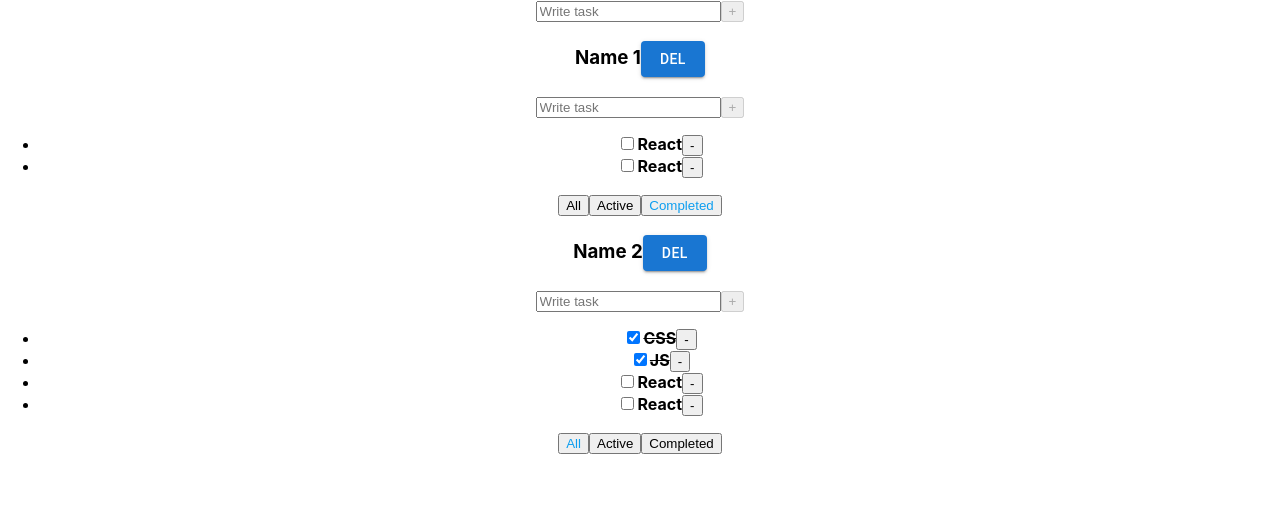
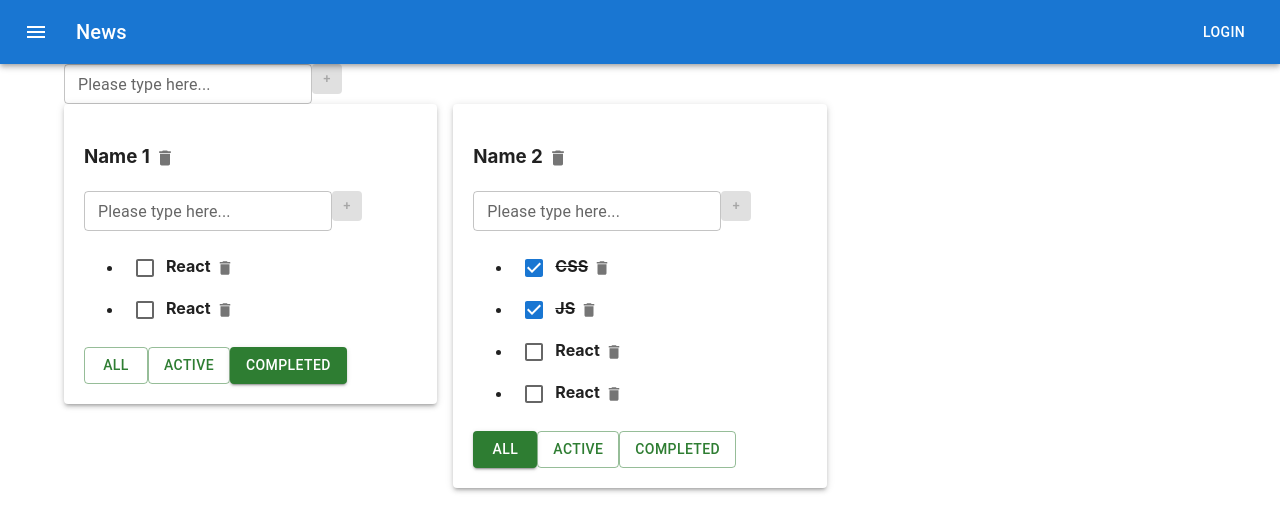
Before and after one commit to WebSergeevDima/it-incubator-todolist-ts, a React (Create React App) app: page / in a window 1280 px wide. Shown: the top 532 px of the page. Built offline with nearby package versions, Linux system fonts and the light colour scheme.

Commit message:
completed week 7

```diff
--- a/package.json
+++ b/package.json
@@ -5,6 +5,7 @@
   "dependencies": {
     "@emotion/react": "^11.10.6",
     "@emotion/styled": "^11.10.6",
+    "@mui/icons-material": "^5.11.16",
     "@mui/material": "^5.11.16",
     "@testing-library/jest-dom": "^5.14.1",
     "@testing-library/react": "^13.0.0",
--- a/src/AddItemForm.tsx
+++ b/src/AddItemForm.tsx
@@ -1,4 +1,6 @@
 import React, {ChangeEvent, KeyboardEvent, useState} from "react";
+import Button from "@mui/material/Button";
+import TextField from "@mui/material/TextField";
 
 type PropsType = {
     callBack: (todolistId: string) => void
@@ -10,9 +12,9 @@ const AddItemForm: React.FC<PropsType> = (props) => {
     let [error, setError] = useState<boolean>(false);
 
     const recommendedTitleLang = 20;
-    const isAddTaskPossible:boolean = !title.length || title.length > recommendedTitleLang;
+    const isAddTaskPossible: boolean = !title.length || title.length > recommendedTitleLang;
 
-    const setLocalTitleHandler = (e: ChangeEvent<HTMLInputElement>) =>  setTitle(e.currentTarget.value);
+    const setLocalTitleHandler = (e: ChangeEvent<HTMLInputElement>) => setTitle(e.currentTarget.value);
 
     const onKeyDownAddTaskHandler = (e: KeyboardEvent<HTMLInputElement>) => isAddTaskPossible ? undefined : e.key === 'Enter' && addTaskHandler();
 
@@ -20,7 +22,7 @@ const AddItemForm: React.FC<PropsType> = (props) => {
 
         const trimmedTitle = title.trim();
 
-        if(trimmedTitle) {
+        if (trimmedTitle) {
             props.callBack(trimmedTitle);
         } else {
             setError(true);
@@ -31,13 +33,21 @@ const AddItemForm: React.FC<PropsType> = (props) => {
     const longTitle = title.length > recommendedTitleLang ? <h2>Is big(</h2> : '';
     const errorTitleMessage = error && <h2>Is HARD!!(</h2>;
 
+    const buttonStyle = {maxWidth: '30px', maxHeight: '30px', minWidth: '30px', minHeight: '30px'};
+
     return (
         <div>
-            <input placeholder={'Write task'} value={title} onChange={setLocalTitleHandler}
-                   onKeyDown={onKeyDownAddTaskHandler} className={error ? 'input-error' : ''}/>
-            <button onClick={addTaskHandler} disabled={isAddTaskPossible}>+</button>
+            {/*{ className={error ? 'input-error' : ''}}*/}
+            <TextField
+                size={'small'}
+                id="outlined-basic"
+                label={error ? 'Title is req-d!' : 'Please type here...'}
+                variant="outlined" value={title}
+                onChange={setLocalTitleHandler}
+                       onKeyDown={onKeyDownAddTaskHandler} error={!!error}  />
+            <Button variant="contained" size="small" onClick={addTaskHandler} disabled={isAddTaskPossible}
+                    style={buttonStyle}>+</Button>
             {longTitle}
-            {errorTitleMessage}
         </div>
     );
 }
--- a/src/App.css
+++ b/src/App.css
@@ -1,44 +1,5 @@
 .App {
-  text-align: center;
 }
-
-.App-logo {
-  height: 40vmin;
-  pointer-events: none;
-}
-
-
-@media (prefers-reduced-motion: no-preference) {
-  .App-logo {
-    animation: App-logo-spin infinite 20s linear;
-  }
-}
-
-.App-header {
-  background-color: #282c34;
-  min-height: 100vh;
-  display: flex;
-  flex-direction: column;
-  align-items: center;
-  justify-content: center;
-  font-size: calc(10px + 2vmin);
-  color: white;
-}
-
-.App-link {
-  color: #61dafb;
-}
-
-@keyframes App-logo-spin {
-  from {
-    transform: rotate(0deg);
-  }
-  to {
-    transform: rotate(360deg);
-  }
-}
-
-
 
 
 .task {
--- a/src/App.tsx
+++ b/src/App.tsx
@@ -1,8 +1,13 @@
-import React, {useState} from 'react';
+import React, {useReducer, useState} from 'react';
 import './App.css';
 import {TaskType, Todolist} from "./Todolist";
 import {v1} from "uuid";
 import AddItemForm from "./AddItemForm";
+import ButtonAppBar from "./ButtonAppBar";
+import {Container} from "@mui/material";
+import Grid from '@mui/material/Unstable_Grid2';
+import Paper from '@mui/material/Paper';
+import {addTaskAC, changeTaskAC, removeTaskAC, TaskReducer} from "./resucers/taskReducer";
 
 export type FilterValueType = 'all' | 'completed' | 'active';
 
@@ -12,7 +17,7 @@ type TodolistsType = {
     filter: FilterValueType
 }
 
-type TasksType = {
+export type TasksType = {
     [key: string]: TaskType[]
 }
 
@@ -26,7 +31,22 @@ function App() {
         {id: todolistD2, title: 'Name 2', filter: 'all'}
     ]);
 
-    let [tasks, setTasks] = useState<TasksType>({
+    // let [tasks, setTasks] = useState<TasksType>({
+    //     [todolistD1]: [
+    //         {id: v1(), title: 'CSS', isDone: true},
+    //         {id: v1(), title: 'JS', isDone: true},
+    //         {id: v1(), title: 'React', isDone: false},
+    //         {id: v1(), title: 'React', isDone: false}
+    //     ],
+    //     [todolistD2]: [
+    //         {id: v1(), title: 'CSS', isDone: true},
+    //         {id: v1(), title: 'JS', isDone: true},
+    //         {id: v1(), title: 'React', isDone: false},
+    //         {id: v1(), title: 'React', isDone: false}
+    //     ]
+    // });
+
+    let [tasks, tasksDispatch] = useReducer(TaskReducer, {
         [todolistD1]: [
             {id: v1(), title: 'CSS', isDone: true},
             {id: v1(), title: 'JS', isDone: true},
@@ -43,32 +63,56 @@ function App() {
 
     const addTask = (todolistId: string, title: string) => {
 
-        const newTask = {id: v1(), title: title, isDone: true}
+        tasksDispatch(addTaskAC(todolistId, title));
 
-        setTasks({...tasks, [todolistId]: [...tasks[todolistId], newTask]})
-
-    }
-
-    const updateTask = (todolistId: string, taskId: string,  title: string) => {
-        const newTask = {...tasks, [todolistId]: tasks[todolistId].map(item => taskId === item.id ? item.title = title : item)};
-    }
-
-    const updateTodolist = (todolistId: string, title: string) => {
-            setTodolists(todolists.map(item => item.id === todolistId ? {...item, title:title} : item))
-    }
-
-
-    const changeTaskStatus = (todolistId: string, taskId: string, isChecked: boolean) => {
-
-        setTasks({...tasks, [todolistId]: tasks[todolistId].map(item => item.id === taskId ? {...item, isDone: isChecked} : item)})
+        // const newTask = {id: v1(), title: title, isDone: true}
+        //
+        // setTasks({...tasks, [todolistId]: [...tasks[todolistId], newTask]})
 
     }
 
     const removeTask = (todolistId: string, taskId: string) => {
 
-        setTasks({...tasks, [todolistId]: tasks[todolistId].filter(item => item.id !== taskId )})
+        tasksDispatch(removeTaskAC(todolistId, taskId));
+
+        //setTasks({...tasks, [todolistId]: tasks[todolistId].filter(item => item.id !== taskId)})
 
     }
+
+    const changeTaskStatus = (todolistId: string, taskId: string, isChecked: boolean) => {
+
+        changeTaskAC(todolistId, taskId, isChecked);
+
+        // setTasks({
+        //     ...tasks,
+        //     [todolistId]: tasks[todolistId].map(item => item.id === taskId ? {...item, isDone: isChecked} : item)
+        // })
+
+    }
+
+    const addTodolist = (newTitle: string) => {
+        const newId = v1();
+        const newTodolist: TodolistsType = {id: newId, title: newTitle, filter: 'all'};
+        setTodolists([...todolists, newTodolist]);
+
+        //setTasks({...tasks, [newId]: [{id: v1(), title: 'CSS', isDone: true}]})
+        addTask(newId, 'New title');
+    }
+
+
+    const updateTask = (todolistId: string, taskId: string, title: string) => {
+        const newTask = {
+            ...tasks,
+            [todolistId]: tasks[todolistId].map(item => taskId === item.id ? item.title = title : item)
+        };
+    }
+
+    const updateTodolist = (todolistId: string, title: string) => {
+        setTodolists(todolists.map(item => item.id === todolistId ? {...item, title: title} : item))
+    }
+
+
+
 
     const changeFilter = (todolistId: string, value: FilterValueType) => {
 
@@ -78,7 +122,7 @@ function App() {
 
     const removeTodo = (todolistId: string) => {
 
-        setTodolists(todolists.filter(item=> item.id !== todolistId));
+        setTodolists(todolists.filter(item => item.id !== todolistId));
         delete tasks[todolistId];
 
     }
@@ -96,25 +140,23 @@ function App() {
 
     }
 
-    const addTodolist = (newTitle: string) => {
-        const newId = v1();
-        const newTodolist: TodolistsType = {id: newId, title: newTitle, filter: 'all'};
-        setTodolists([...todolists, newTodolist]);
-        setTasks({...tasks, [newId]: [{id: v1(), title: 'CSS', isDone: true}]})
-    }
-
-
-
-
     return (
         <div className={'App'}>
 
-            <AddItemForm callBack={addTodolist} />
+            <ButtonAppBar/>
+
+            <Container fixed>
+
+                <Grid xs={12}>
+                    <AddItemForm callBack={addTodolist}/>
+                </Grid>
+
+                <Grid container spacing={2}>
 
                     {todolists.map(item => {
                         return (
-                    <div>
-
+                            <Grid xs={4}>
+                                <Paper elevation={3} style={{padding: '20px'}}>
                                     <Todolist key={item.id}
                                               todolistId={item.id}
                                               title={item.title}
@@ -127,9 +169,15 @@ function App() {
                                               removeTodo={removeTodo}
                                               updateTask={updateTask}
                                               updateTodolist={updateTodolist}/>
-                    </div>
+                                </Paper>
+                            </Grid>
                         );
                     })}
+
+                </Grid>
+
+            </Container>
+
         </div>
     );
 
--- /dev/null
+++ b/src/ButtonAppBar.tsx
@@ -0,0 +1,32 @@
+import * as React from 'react';
+import AppBar from '@mui/material/AppBar';
+import Box from '@mui/material/Box';
+import Toolbar from '@mui/material/Toolbar';
+import Typography from '@mui/material/Typography';
+import Button from '@mui/material/Button';
+import IconButton from '@mui/material/IconButton';
+import MenuIcon from '@mui/icons-material/Menu';
+
+export default function ButtonAppBar() {
+    return (
+        <Box sx={{ flexGrow: 1 }}>
+            <AppBar position="static">
+                <Toolbar>
+                    <IconButton
+                        size="large"
+                        edge="start"
+                        color="inherit"
+                        aria-label="menu"
+                        sx={{ mr: 2 }}
+                    >
+                        <MenuIcon />
+                    </IconButton>
+                    <Typography variant="h6" component="div" sx={{ flexGrow: 1 }}>
+                        News
+                    </Typography>
+                    <Button color="inherit">Login</Button>
+                </Toolbar>
+            </AppBar>
+        </Box>
+    );
+}
--- a/src/Todolist.tsx
+++ b/src/Todolist.tsx
@@ -2,7 +2,10 @@ import React, {ChangeEvent, useState, KeyboardEvent} from "react";
 import {FilterValueType} from "./App";
 import AddItemForm from "./AddItemForm";
 import EditableSpan from "./EditableSpan";
-import {Button} from "@mui/material";
+import Button from "@mui/material/Button";
+import IconButton from '@mui/material/IconButton';
+import DeleteIcon from '@mui/icons-material/Delete';
+import Checkbox from '@mui/material/Checkbox';
 
 export type TaskType = {
     id: string,
@@ -46,11 +49,13 @@ export function Todolist(props: PropsType) {
 
         return (
             <li>
-                <input type="checkbox" checked={item.isDone} onChange={changeTaskStatusHandler}/>
+                <Checkbox checked={item.isDone} onChange={changeTaskStatusHandler} />
                 <span className={item.isDone ? 'task task-done' : 'task'}>
                     <EditableSpan title={item.title} callBack={(newTitle) => updateTaskHandler(item.id, newTitle)}/>
                 </span>
-                <button onClick={removeTaskHandler}>-</button>
+                <IconButton onClick={removeTaskHandler} aria-label="delete" size="small">
+                    <DeleteIcon fontSize="inherit" />
+                </IconButton>
             </li>
         );
     });
@@ -72,7 +77,9 @@ export function Todolist(props: PropsType) {
         <div>
             <h3>
                 <EditableSpan title={props.title} callBack={(newTitle) => updateTodolistHandler(newTitle)}/>
-                <Button variant="contained" onClick={removeTodoHandler}>Del</Button>
+                <IconButton aria-label="delete" size="small" onClick={removeTodoHandler}>
+                    <DeleteIcon fontSize="small" />
+                </IconButton>
             </h3>
 
             <AddItemForm callBack={addTaskHandler}/>
@@ -80,16 +87,16 @@ export function Todolist(props: PropsType) {
             <ul>
                 {todoListItems}
             </ul>
+            <Button variant={props.filter === 'all' ? 'contained' : 'outlined'} color="success" onClick={() => props.changeFilter(props.todolistId, 'all')}>
+                All
+            </Button>
+            <Button variant={props.filter === 'active' ? 'contained' : 'outlined'} color="success" onClick={() => props.changeFilter(props.todolistId, 'active')}>
+                Active
+            </Button>
+            <Button variant={props.filter === 'completed' ? 'contained' : 'outlined'} color="success" onClick={() => props.changeFilter(props.todolistId, 'completed')}>
+                Completed
+            </Button>
 
-            <button onClick={() => props.changeFilter(props.todolistId, 'all')}
-                    className={props.filter === 'all' ? 'btn-active' : ''}>All
-            </button>
-            <button onClick={() => props.changeFilter(props.todolistId, 'active')}
-                    className={props.filter === 'active' ? 'btn-active' : ''}>Active
-            </button>
-            <button onClick={() => props.changeFilter(props.todolistId, 'completed')}
-                    className={props.filter === 'completed' ? 'btn-active' : ''}>Completed
-            </button>
         </div>
     );
 }
--- /dev/null
+++ b/src/resucers/taskReducer.ts
@@ -0,0 +1,70 @@
+import {TaskType} from "../Todolist";
+import {TasksType} from "../App";
+import {v1} from "uuid";
+
+export const TaskReducer = (state: TasksType, action: any) => {
+    switch (action.type) {
+        case 'REMOVE-TASK': {
+            return {
+                ...state,
+                [action.payload.todolistId]: state[action.payload.todolistId].filter(item => item.id !== action.payload.taskId)
+            };
+        }
+        case 'ADD-TASK': {
+            const newTask = {id: v1(), title: action.payload.title, isDone: true}
+            return {...state, [action.payload.todolistId]: [...state[action.payload.todolistId], newTask]};
+        }
+        case 'CHANGE-TASK': {
+            return {
+                ...state,
+                [action.payload.todolistId]: state[action.payload.todolistId].map(item => item.id === action.payload.taskId ? {
+                    ...item,
+                    isDone: action.payload.isChecked
+                } : item)
+            };
+        }
+        default:
+            return state;
+    }
+
+}
+
+type TsarType = RemoveTaskAC | AddTaskAC | ChangeTaskAC;
+
+type RemoveTaskAC = ReturnType<typeof removeTaskAC>;
+
+export const removeTaskAC = (todolistId: string, taskId: string) => {
+    return {
+        type: 'REMOVE-TASK',
+        payload: {
+            todolistId,
+            taskId
+        }
+    } as const;
+}
+
+
+type AddTaskAC = ReturnType<typeof addTaskAC>;
+
+export const addTaskAC = (todolistId: string, title: string) => {
+    return {
+        type: 'ADD-TASK',
+        payload: {
+            todolistId,
+            title
+        }
+    } as const;
+}
+
+type ChangeTaskAC = ReturnType<typeof addTaskAC>;
+
+export const changeTaskAC = (todolistId: string, taskId: string, isChecked: boolean) => {
+    return {
+        type: 'CHANGE-TASK',
+        payload: {
+            todolistId,
+            taskId,
+            isChecked
+        }
+    } as const;
+}
```
Also changed, not shown: 1 other file (tests, documents, lock files or other folders). Lines whose indentation alone changed are shown as unchanged.
